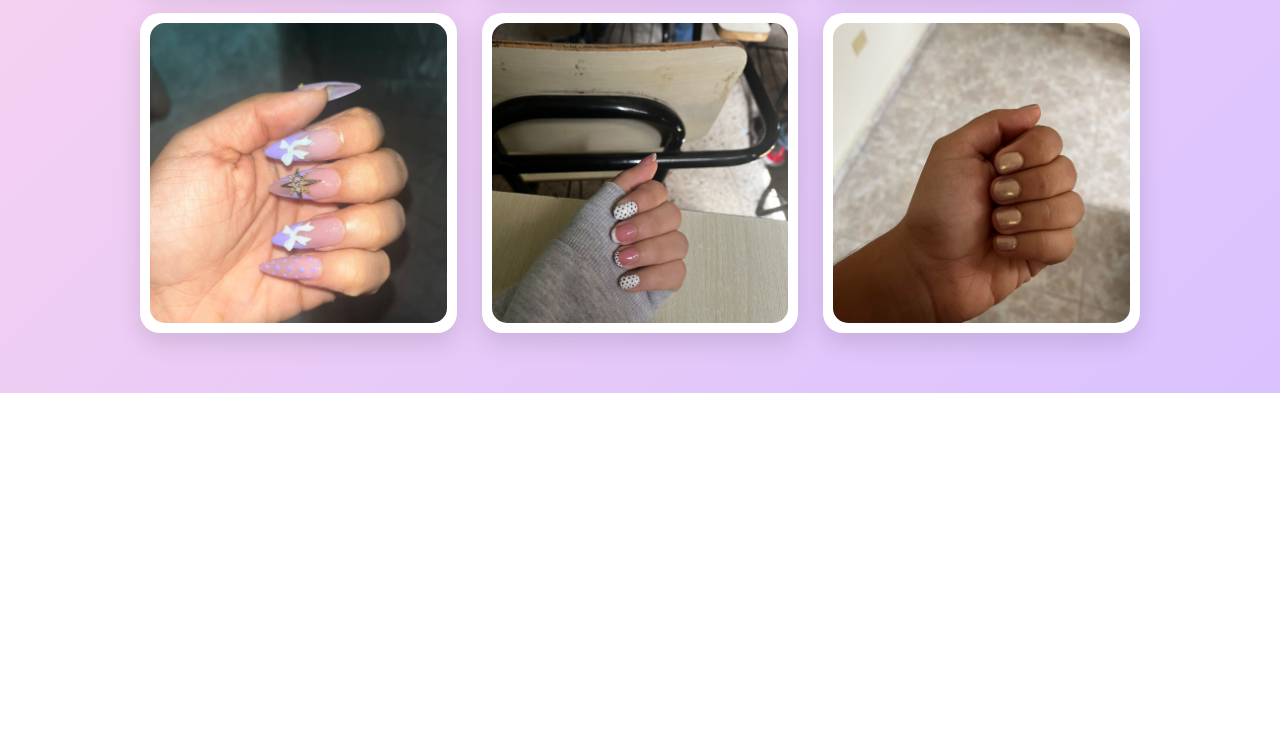
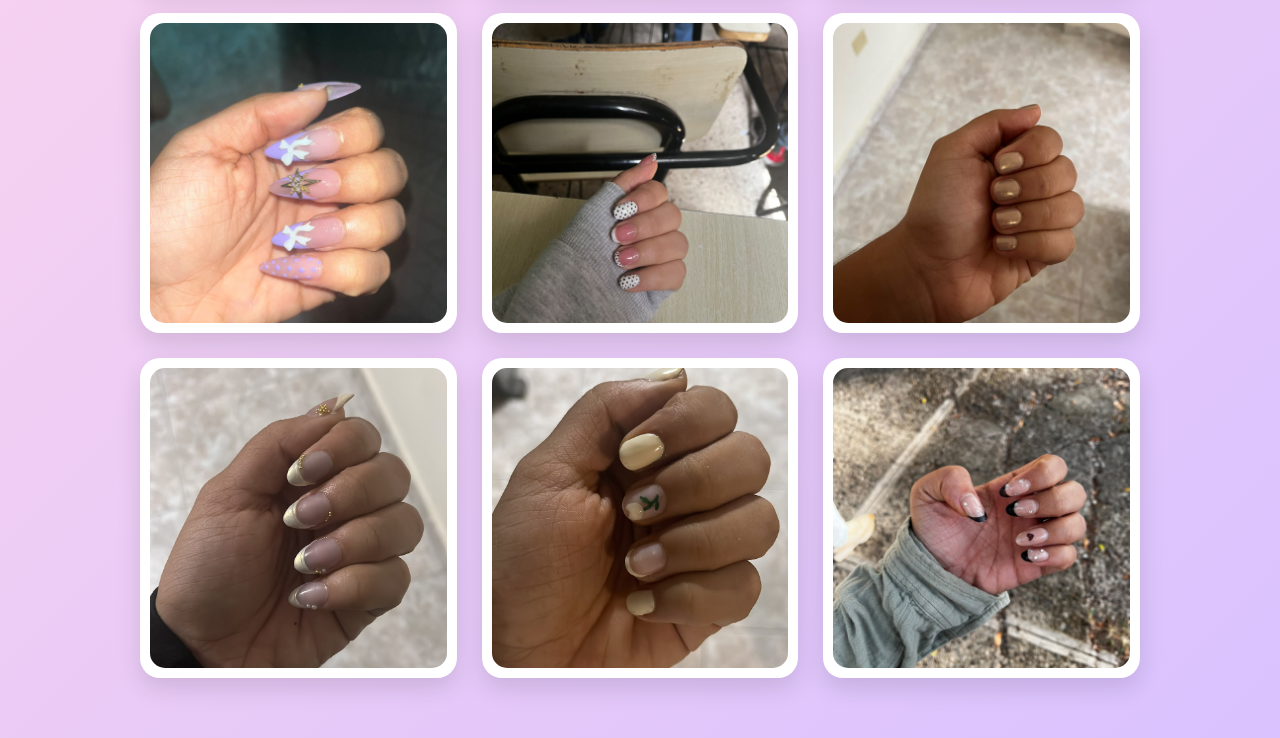
Before and after one commit to jaderodriguezbatista/PAGINA-DE-NAILS, a plain HTML site: page galeria.html in a window 1280 px wide. Shown: the part 632-1370 px from the top of the page. Before the commit the page ends 1025 px from the top, so only its background shows below. Drawn offline with Linux system fonts and the light colour scheme.

Commit message:
Update galeria.html

```diff
--- a/galeria.html
+++ b/galeria.html
@@ -147,6 +147,17 @@
                 <img src="Imagenes/foto6.jpeg" alt="Diseño de uñas 6">
             </div>
 
+            <div class="foto">
+                <img src="Imagenes/foto7.jpeg" alt="Diseño de uñas 7">
+            </div>
+
+            <div class="foto">
+                <img src="Imagenes/foto8.jpeg" alt="Diseño de uñas 8">
+            </div>
+
+            <div class="foto">
+                <img src="Imagenes/foto9.jpeg" alt="Diseño de uñas 9">
+            </div>
         </div>
 
     </main>
```
